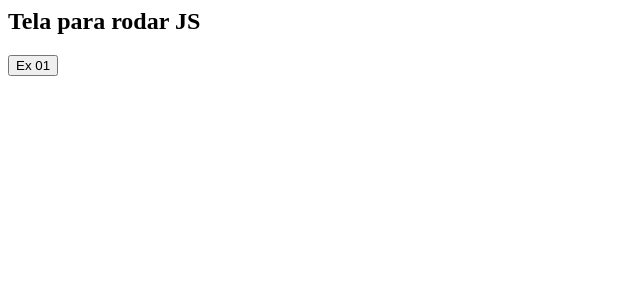
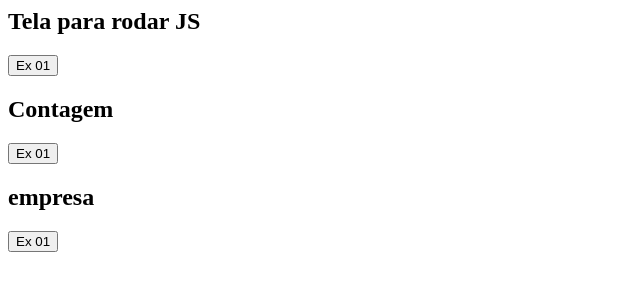
Before and after one commit to natanvitor550/Lista-de-exercic-os, a plain HTML site: page index.html in a window 1280 px wide. Shown: the whole page, without its empty margins (0-640 px from the left). Drawn offline with Linux system fonts and the light colour scheme.

Commit message:
add- Fialização da 2° e 3°

```diff
--- a/index.html
+++ b/index.html
@@ -18,5 +18,18 @@
 
     <script src="scripts/ex01.js"></script>
 
+
+
+    <h2>Contagem </h2>
+  <button onclick="contagem()"> Ex 01</button>
+
+    <script src="scripts/ex02.js"></script>
+
+     <h2>empresa </h2>
+  <button onclick="empresa()"> Ex 01</button>
+
+    <script src="scripts/ex03.js"></script>
+
+
 </body>
 </html>
--- /dev/null
+++ b/scripts/ex02.js
@@ -0,0 +1,9 @@
+function contagem(){
+    if ( confirm("deseja inciar a decolagem?")){
+    for(let cont = 10; cont > 0; cont--){
+
+        alert(cont);
+    }
+   }
+   alert("Decolou!");
+}
--- /dev/null
+++ b/scripts/ex03.js
@@ -0,0 +1,16 @@
+function empresa(){
+    let ganhoAno = 0;
+    let gastoAno = 0;
+    let saldo = 0;
+    for(let i=1; i<12; i++){
+
+        let ganho = parseFloat(prompt("Digite o número do ganho do mês"));
+         let gasto = parseFloat(prompt("Digite o número do gasto do mês"));
+         ganhoAno += ganho;
+         gastoAno +=gasto;
+         saldo = ganhoAno - gastoAno;
+    }
+alert("O lucro de todo ano foi: " + ganhoAno);
+alert("O gasto de todo ano foi: " + gastoAno);
+alert("O saldo financeiro anual foi de: " + saldo);
+}
```
